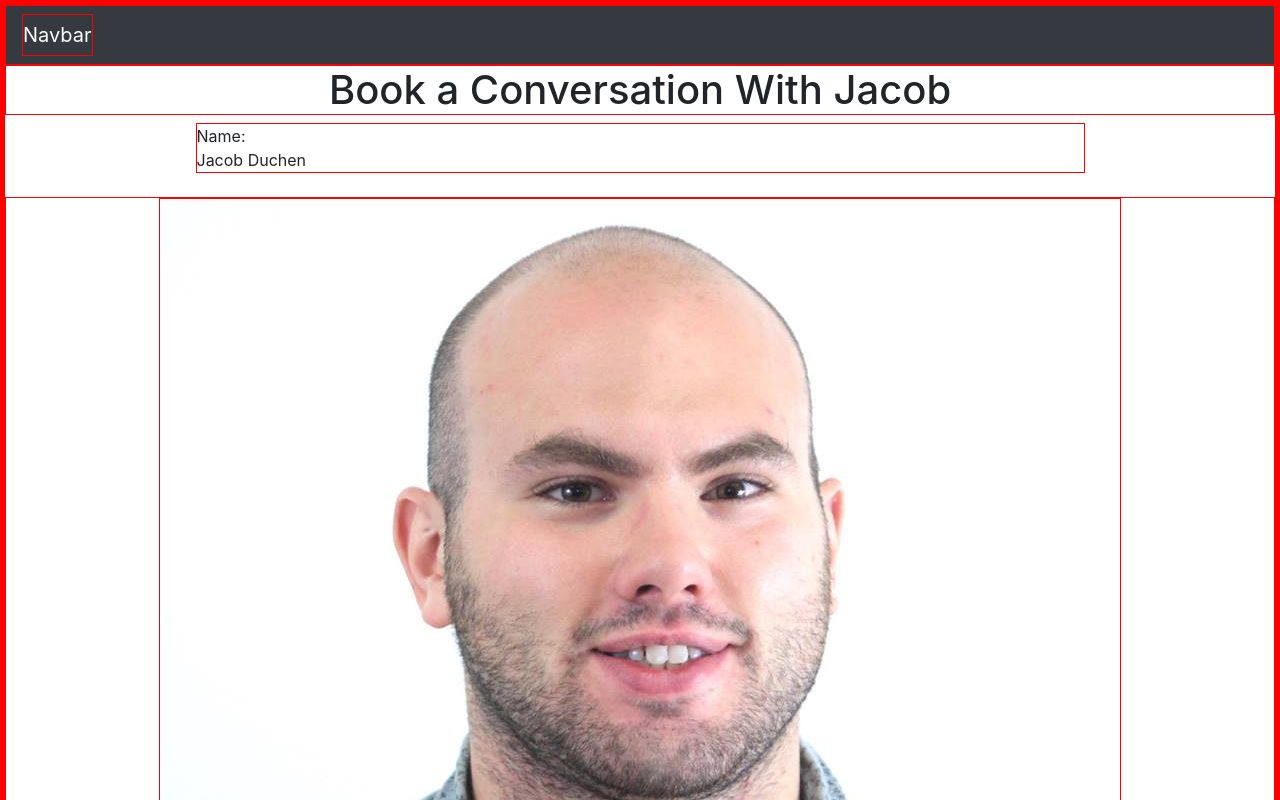
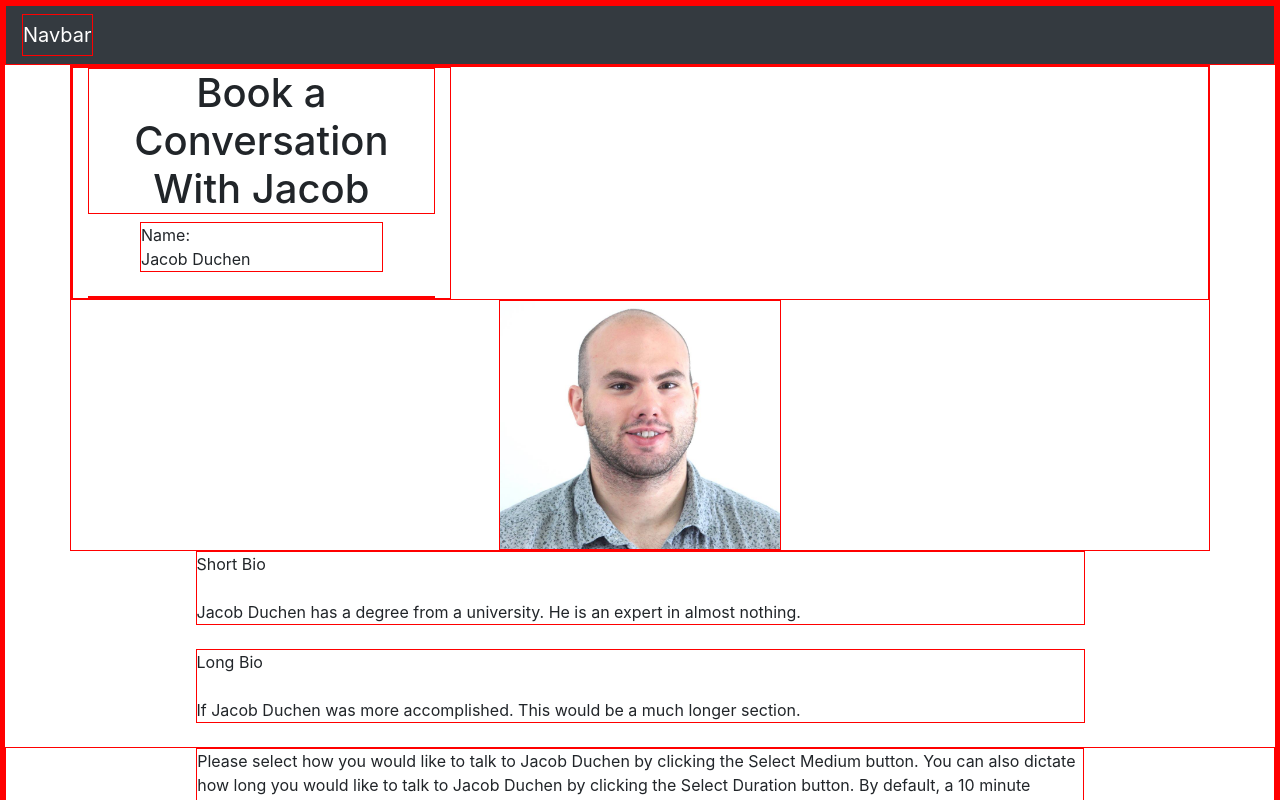
Before and after one commit to sanpak/newDigitalProject, a React (Create React App) app in the folder client-app/frontend-app/: page / in a window 1280 px wide. Shown: the top 800 px of the page. Built offline with nearby package versions, Linux system fonts and the light colour scheme.

Commit message:
added column

```diff
--- a/client-app/frontend-app/src/components/Home.js
+++ b/client-app/frontend-app/src/components/Home.js
@@ -159,8 +159,10 @@ function Home() {
           Navbar
         </a>
       </nav>
+      <div class="container">
+        <div class="row">
+          <div class="col-sm-4">
             <h1>Book a Conversation With Jacob</h1>
-
             <div className="bigParagraph">
                 Name:
              <br />
@@ -169,6 +171,13 @@ function Home() {
               <br />
 
             <div>
+
+          </div>
+        </div>
+      </div>
+
+
+
         <img
           className="pictureSection"
           src={process.env.PUBLIC_URL + "/assets/profile.jpg"}
--- a/client-app/frontend-app/src/styles/Home.css
+++ b/client-app/frontend-app/src/styles/Home.css
@@ -3,8 +3,6 @@
 .Home{
   text-align: center;
 }
-
-.
 
 
 .pictureSection{
```
Lines whose indentation alone changed are shown as unchanged.
